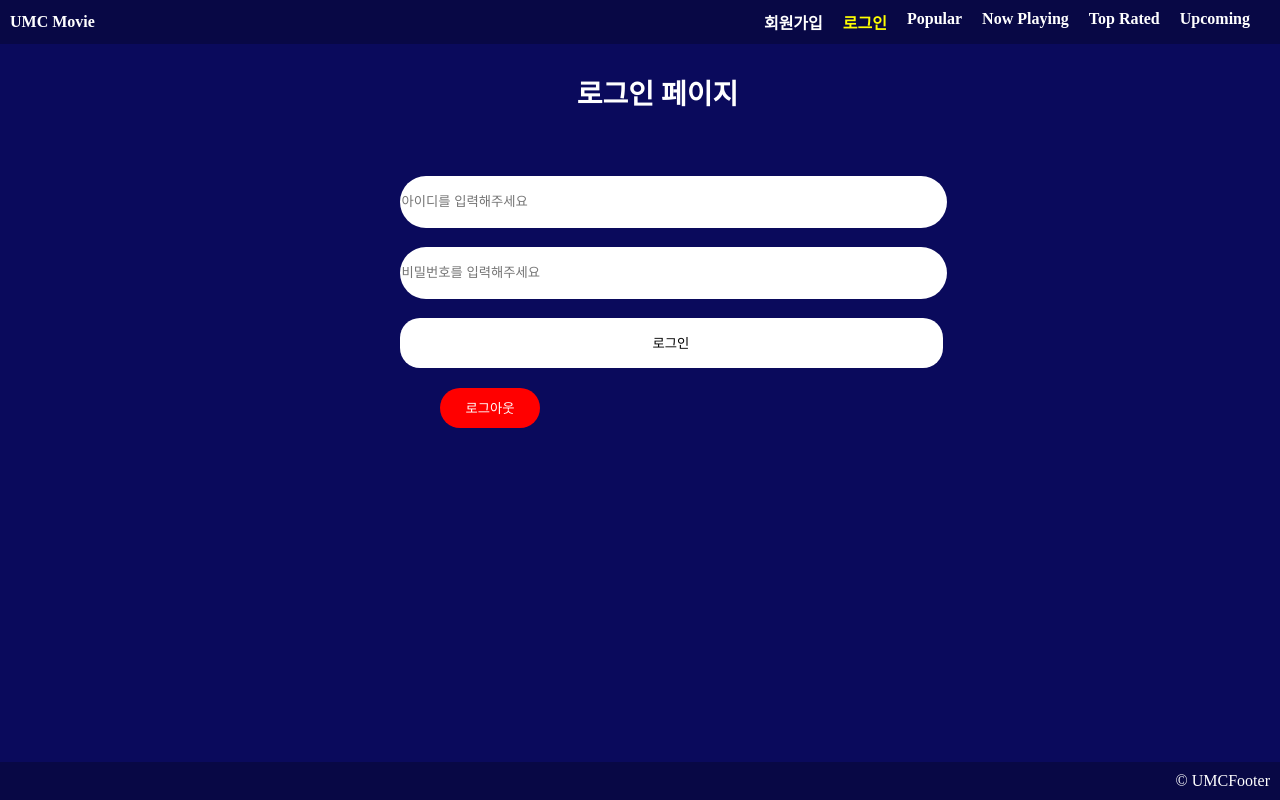
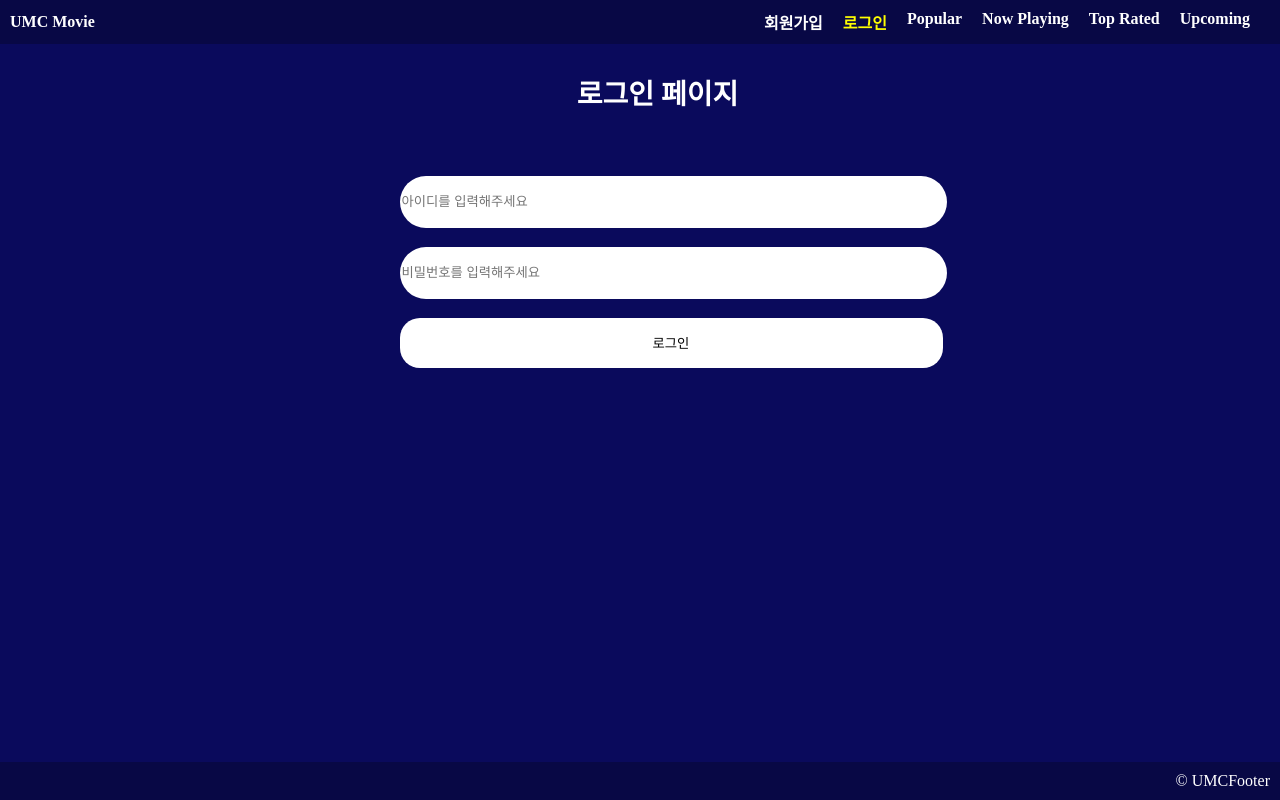
Before and after one commit to guineaaaa/Responsive-Movie-Site, a React (Create React App) app: page /Login in a window 1280 px wide. Built offline with nearby package versions, Linux system fonts and the light colour scheme; no server answers.

Commit message:
✨ 실제 회원가입, 로그인 요청, 상단바 수정

```diff
--- a/src/components/Login.jsx
+++ b/src/components/Login.jsx
@@ -117,14 +117,6 @@ const Login = () => {
         }
     };
 
-    const handleLogout = () => {
-        localStorage.removeItem('token');
-        localStorage.removeItem('userId');
-        localStorage.removeItem('isLoggedIn');
-        alert("로그아웃 되었습니다.");
-        navigate('/login'); // Redirect to the login page or any other appropriate page
-    };
-
     return (
         <LogInContainer>
             <Title>로그인 페이지</Title>
@@ -147,7 +139,6 @@ const Login = () => {
                 <br />
                 <Submit type="submit">로그인</Submit>
             </form>
-            <LogoutButton onClick={handleLogout}>로그아웃</LogoutButton>
         </LogInContainer>
     );
 }
```
